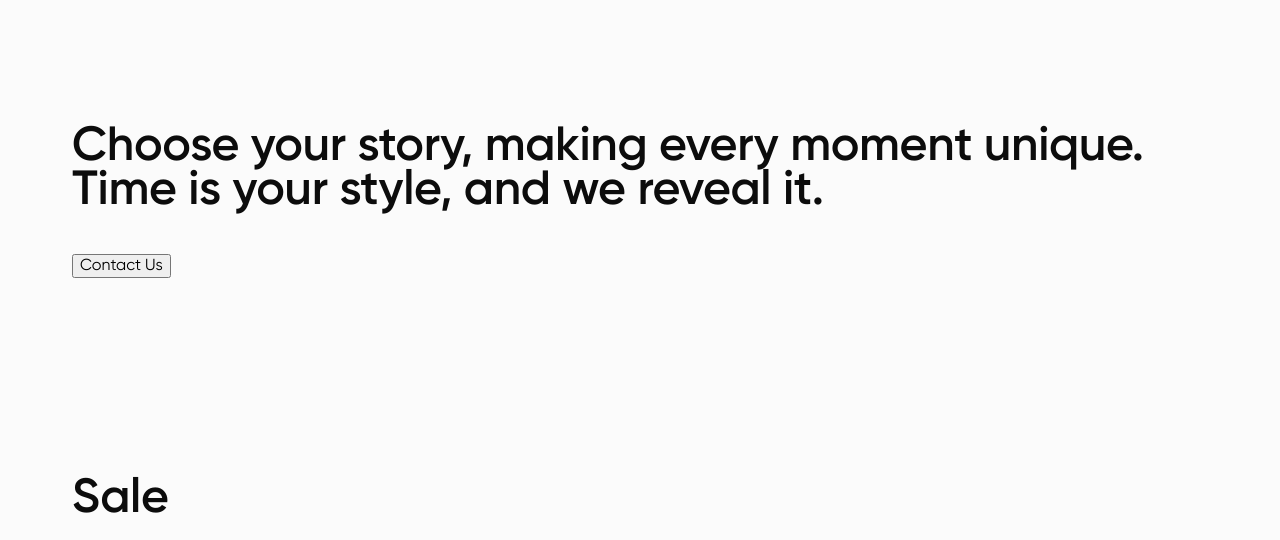
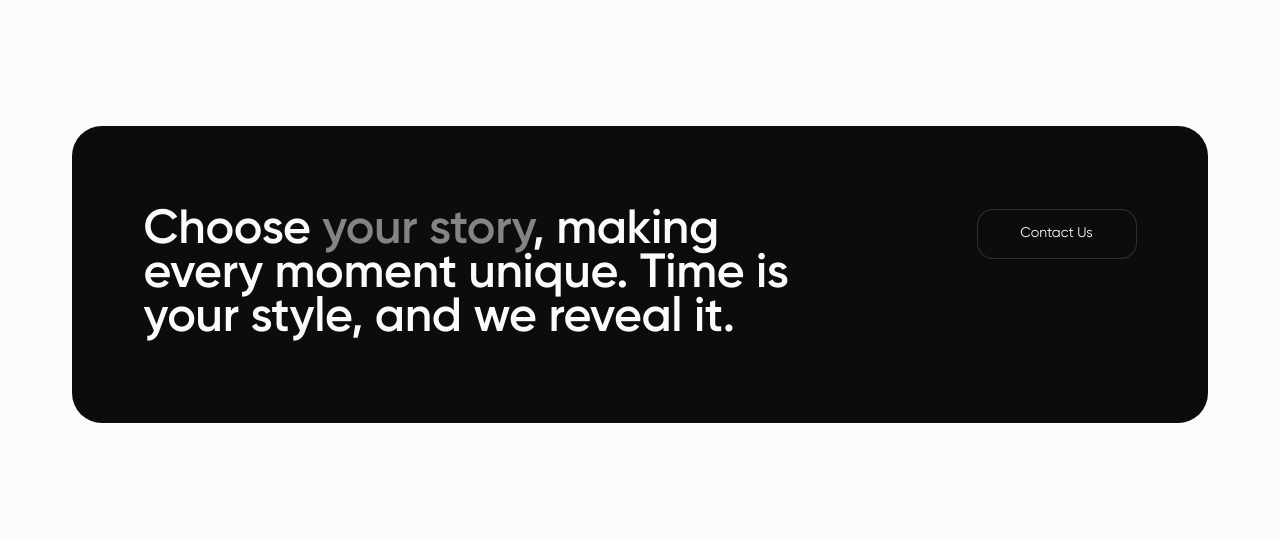
Before and after one commit to hekedebese/watch-charm, a plain HTML site: page index.html in a window 1280 px wide. Shown: the part 2800-3340 px from the top of the page. Drawn offline with nearby package versions, Linux system fonts and the light colour scheme.

Commit message:
contact us

```diff
--- a/css/style.css
+++ b/css/style.css
@@ -162,6 +162,11 @@ h1 {
   margin-top: auto;
 }
 
+.hero-box a:hover,
+.hero-box a:focus {
+  color: #3350e9;
+}
+
 .hero-img {
   display: flex;
 }
@@ -201,6 +206,12 @@ h1 {
   margin-top: 40px;
 }
 
+.about-text button:hover,
+.about-text button:focus {
+  background-color: #1f3cd4;
+  cursor: pointer;
+}
+
 /* __________CATALOG__________ */
 
 .catalog-list {
@@ -235,6 +246,49 @@ h1 {
   color: rgba(12, 12, 12, 0.5);
 }
 
+/* __________CONTACT US__________ */
+
+.contact-us {
+  display: flex;
+  justify-content: space-around;
+  background-color: #0c0c0c;
+  border-radius: 30px;
+  align-items: flex-start;
+  padding: 83px 0;
+}
+
+.contact-us h2 {
+  width: 690px;
+  margin-bottom: 0;
+  color: #fbfbfb;
+  font-weight: 600;
+  font-size: 48px;
+  line-height: 0.91;
+}
+
+.story-accent {
+  color: rgba(251, 251, 251, 0.5);
+}
+
+.contact-us button {
+  color: #fbfbfb;
+  font-size: 14px;
+  line-height: 1.28;
+  text-align: center;
+  width: 160px;
+  border: 1px solid rgba(251, 251, 251, 0.15);
+  border-radius: 16px;
+  padding: 15px 0;
+  background-color: #0c0c0c;
+}
+
+.contact-us button:hover,
+.contact-us button:focus {
+  color: #0c0c0c;
+  background-color: #fbfbfb;
+  cursor: pointer;
+}
+
 /* __________FOOTER__________ */
 
 footer .container {
--- a/index.html
+++ b/index.html
@@ -18,7 +18,7 @@
           <nav>
             <ul class="nav-link">
               <li><a href="./index.html">Home</a></li>
-              <li><a href="">About Us</a></li>
+              <li><a href="#about-us">About Us</a></li>
               <li><a href="">Catalog</a></li>
               <li><a href="">Sale</a></li>
               <li><a href="">Reviews</a></li>
@@ -50,7 +50,7 @@
                 <li><img src="./images/2.png" alt="John Wax" width="60"></li>
                 <li><img src="./images/3.png" alt="Anastasia Trachuk" width="60"></li>
               </ul>
-              <a href="">Scroll down</a>
+              <a href="#about-us">Scroll down</a>
           </div>
           </div>
           <img src="./images/hero.jpg" alt="hero-image" width="">
@@ -58,7 +58,7 @@
       </section>
 
       <!-- ABOUT US -->
-       <section class="section">
+       <section id="about-us" class="section">
         <div class="container">
           <div class="about">
             <div class="about-text">
@@ -128,8 +128,10 @@
         <!-- CONTACT US -->
          <section class="section">
           <div class="container">
-            <h2>Choose <span class="story-accent">your story</span>, making every moment unique. Time is your style, and we reveal it.</h2>
-            <button type="button">Contact Us</button>
+            <div class="contact-us">
+              <h2>Choose <span class="story-accent">your story</span>, making every moment unique. Time is your style, and we reveal it.</h2>
+              <button type="button">Contact Us</button>
+            </div>
           </div>
          </section>
 
```
